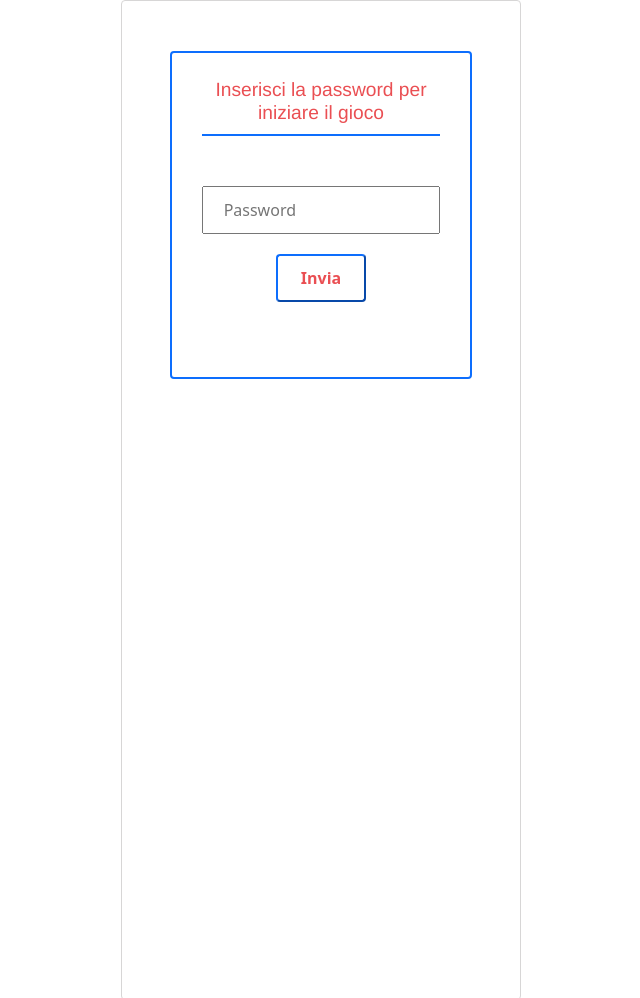
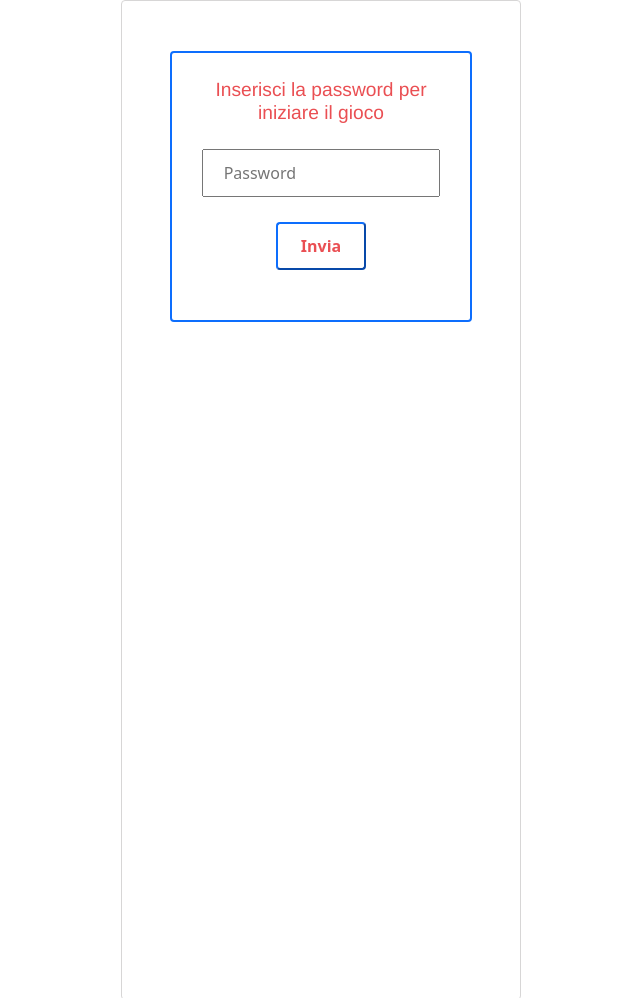
Before and after one commit to AlkyePaul/tourescape, a plain HTML site: page login/index.html in a window 1280 px wide. Shown: the whole page, without its empty margins (319-959 px from the left). Drawn offline with Linux system fonts and the light colour scheme; a web font is replaced by a local one.

Commit message:
adjust pass
adjust pasword

```diff
--- a/assets/css/btn-and-links.scss
+++ b/assets/css/btn-and-links.scss
@@ -9,7 +9,7 @@
   color: $primary-color;
   font-weight: bold;
   width: 30%;
-  margin-top: 20px;
+  margin-top: 25px;
 
 }
 
--- a/assets/css/password.scss
+++ b/assets/css/password.scss
@@ -14,19 +14,18 @@
     width: 80%;
     border: 2px solid $terziary-color;
     margin: 0px 10%;
-    padding-bottom: 75px;
+    padding-bottom: 50px;
 
     h4{
         z-index: 2;
-        margin:50px auto;
-        margin-top: 25px;
+        margin:25px auto;
         width: 80%;
         text-align: center;
         font-family: $title-font;
         color: $primary-color;
         font-size: 1.2rem;
-        padding-bottom: 10px;
-        border-bottom: 2px solid $terziary-color;
+        //padding-bottom: 10px;
+        //border-bottom: 2px solid $terziary-color;
         font-weight: 500;
     }
 
```
Also changed, not shown: assets/css/btn-and-links.css, assets/css/password.css, assets/css/style.css.
